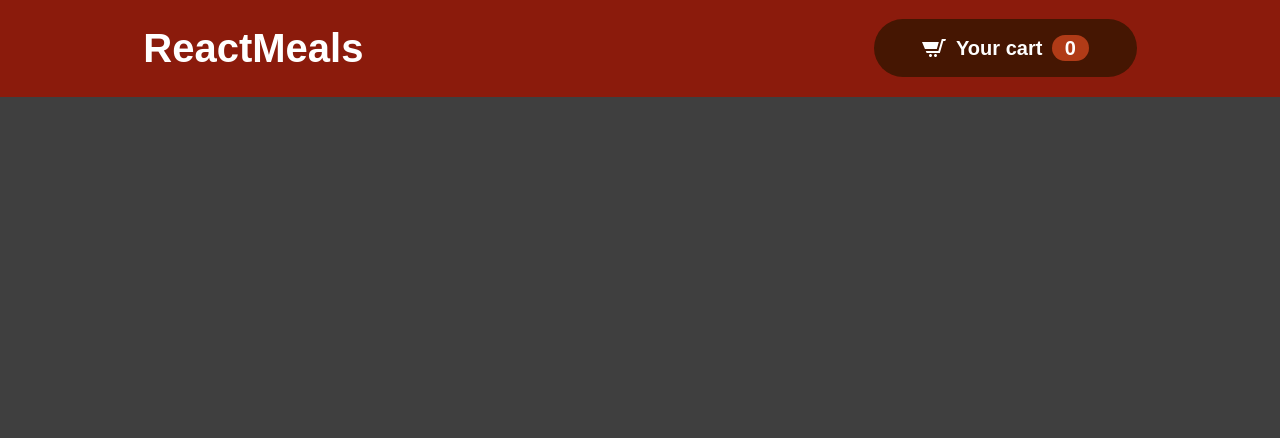
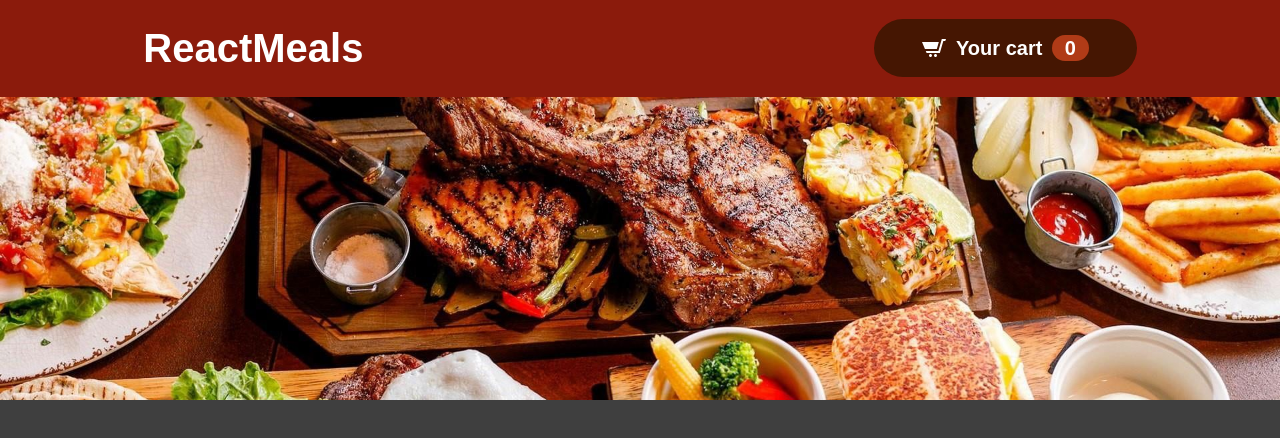
Before and after one commit to mathesukkj/react-meals, a React (Vite) app: page / in a window 1280 px wide. Shown: the top 438 px of the page. Built offline with nearby package versions, Linux system fonts and the light colour scheme.

Commit message:
feat: add Hero component

```diff
--- a/src/App.jsx
+++ b/src/App.jsx
@@ -1,8 +1,14 @@
 import "./App.css";
 import Header from "./components/Header/Header";
+import Hero from "./components/Meals/Hero";
 
 function App() {
-    return <Header />;
+    return (
+        <>
+            <Header />
+            <Hero />
+        </>
+    );
 }
 
 export default App;
--- /dev/null
+++ b/src/components/Meals/Hero.jsx
@@ -0,0 +1,15 @@
+import React from "react";
+import styled from "styled-components";
+
+const Img = styled.div`
+    height: 50vh;
+    width: 100vw;
+    background-position: center;
+    background-image: url("/assets/hero.jpg");
+    background-size: cover;
+    background-repeat: no-repeat;
+`;
+
+export default function Hero() {
+    return <Img />;
+}
```
Also changed, not shown: public/assets/hero.jpg (added).
